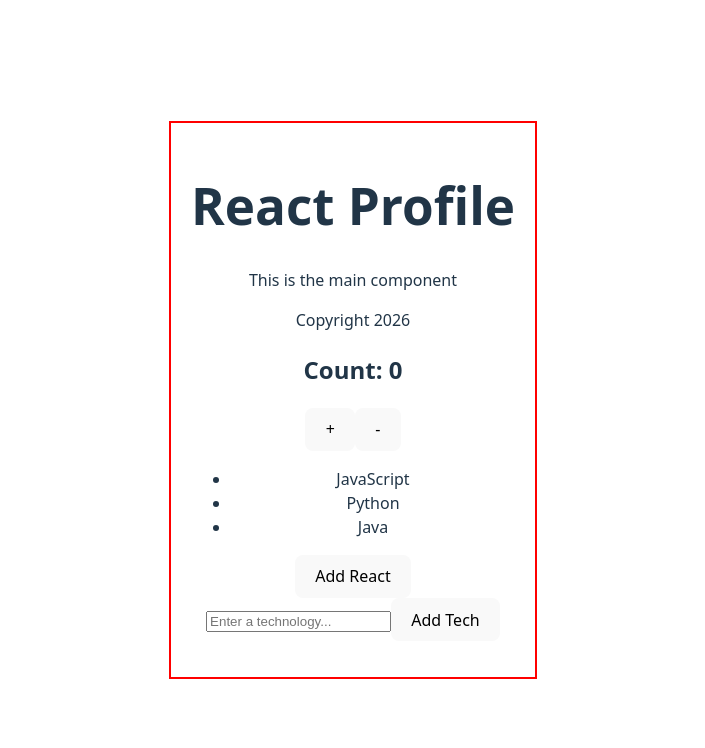
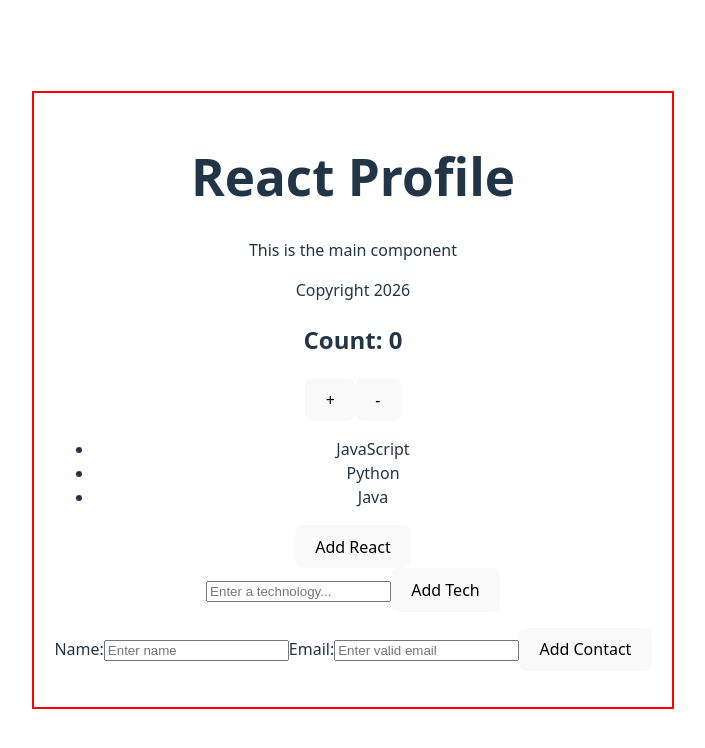
Before and after one commit to Safkatul-Islam/react-app, a React (Vite) app: page / in a window 1280 px wide. Shown: the top 748 px of the page, without its empty margins (287-992 px from the left). Built offline with nearby package versions, Linux system fonts and the light colour scheme.

Commit message:
phase-3: ContactManager with multiple state inputs

```diff
--- a/src/App.jsx
+++ b/src/App.jsx
@@ -5,6 +5,7 @@
 import Counter from "./components/Counter";
 import TechList from "./components/TechList";
 import Tech from "./components/Tech";
+import ContactManager from "./components/ContactManager";
 
 function App() {
   const date = new Date().getFullYear();
@@ -20,6 +21,8 @@
         <TechList />
 
         <Tech />
+
+        <ContactManager />
       </Container>
     </div>
   );
--- /dev/null
+++ b/src/components/ContactManager.jsx
@@ -0,0 +1,60 @@
+import { useState } from "react";
+
+function ContactManager() {
+    const[name, setName] = useState("");
+    const[email, setEmail] = useState("");
+    const[contacts, setContacts] = useState([]);
+
+    const handleSubmit = (e) => {
+        e.preventDefault();
+
+        if(name.trim() === "" || email.trim() ==="") return;
+
+        const contactObj = {
+            id: Date.now(),
+            name: name,
+            email: email
+        };
+
+        setContact([...contacts, contactObj]);
+
+        setName("");
+        setEmail("");
+    };
+
+    return (
+        <div>
+            <form onSubmit={handleSubmit}>
+                <label>
+                    Name:
+                    <input type="text"
+                    value={name}
+                    onChange={(e) => setName(e.target.value)}
+                    placeholder="Enter name"
+                    />
+                </label>
+                <label>
+                    Email:
+                    <input type="email"
+                    value={email}
+                    onChange={(e) => setEmail(e.target.value)}
+                    placeholder="Enter valid email"
+                    />
+                </label>
+
+                <button type="submit">Add Contact</button>
+            </form>
+
+            <ul>
+                {contacts.map((contact) => (
+                    <li key={contact.id}>
+                        <strong>{contact.name}</strong> <br />
+                        {contact.email}
+                    </li>
+                ))}
+            </ul>
+        </div>
+    );
+}
+
+export default ContactManager;
```
